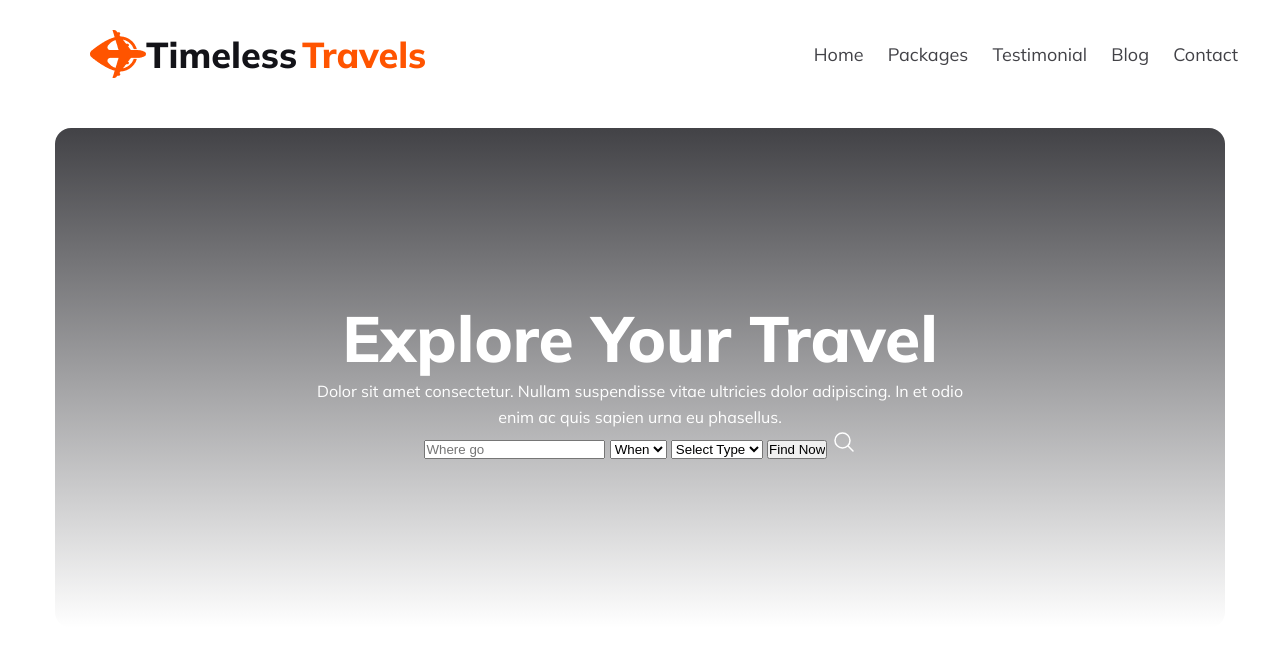
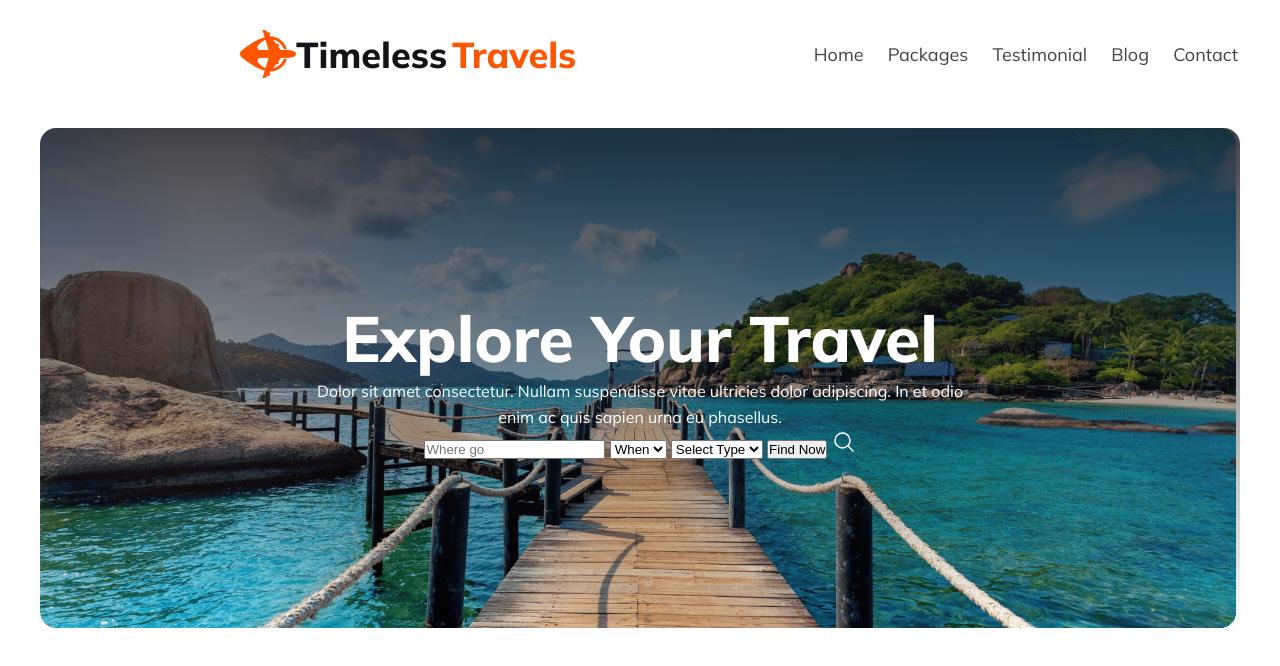
Before and after one commit to imtamjidhossen/timeless-travels, a plain HTML site: page index.html in a window 1280 px wide. Drawn offline with Linux system fonts and the light colour scheme.

Commit message:
correction

```diff
--- a/style.css
+++ b/style.css
@@ -17,7 +17,7 @@ p{
 }
 
 section{
-    max-width: 1170px;
+    max-width: 1200px;
     margin: auto;
     margin-top: 50px;
 }
@@ -35,7 +35,7 @@ section{
 .logo {
     display: inline-flex;
     align-items: center;
-    margin-left: 90px;
+    margin-left: 240px;
 }
 
 .logo h2{
@@ -60,14 +60,14 @@ font-weight: 800;
 .menu-bar li a {
     text-decoration: none;
     color: var(--Dark-02, #424247);
-    text-align: center;
+    text-align: right;
     font-size: 18px;
     font-weight: 400;
 }
 
 .banner{
     border-radius: 16px;
-    background: linear-gradient(180deg, rgba(19, 19, 24, 0.80) 0%, rgba(19, 19, 24, 0.00) 100%), url("Images/Group\ 13.png");
+    background: linear-gradient(180deg, rgba(19, 19, 24, 0.80) 0%, rgba(19, 19, 24, 0.00) 100%), url("Images/Group 13.png");
     height: 500px;
     background-repeat: no-repeat;
     width: 100%;
```
Also changed, not shown: Images/Group 13.png (renamed from Images/Group 13 .png).
